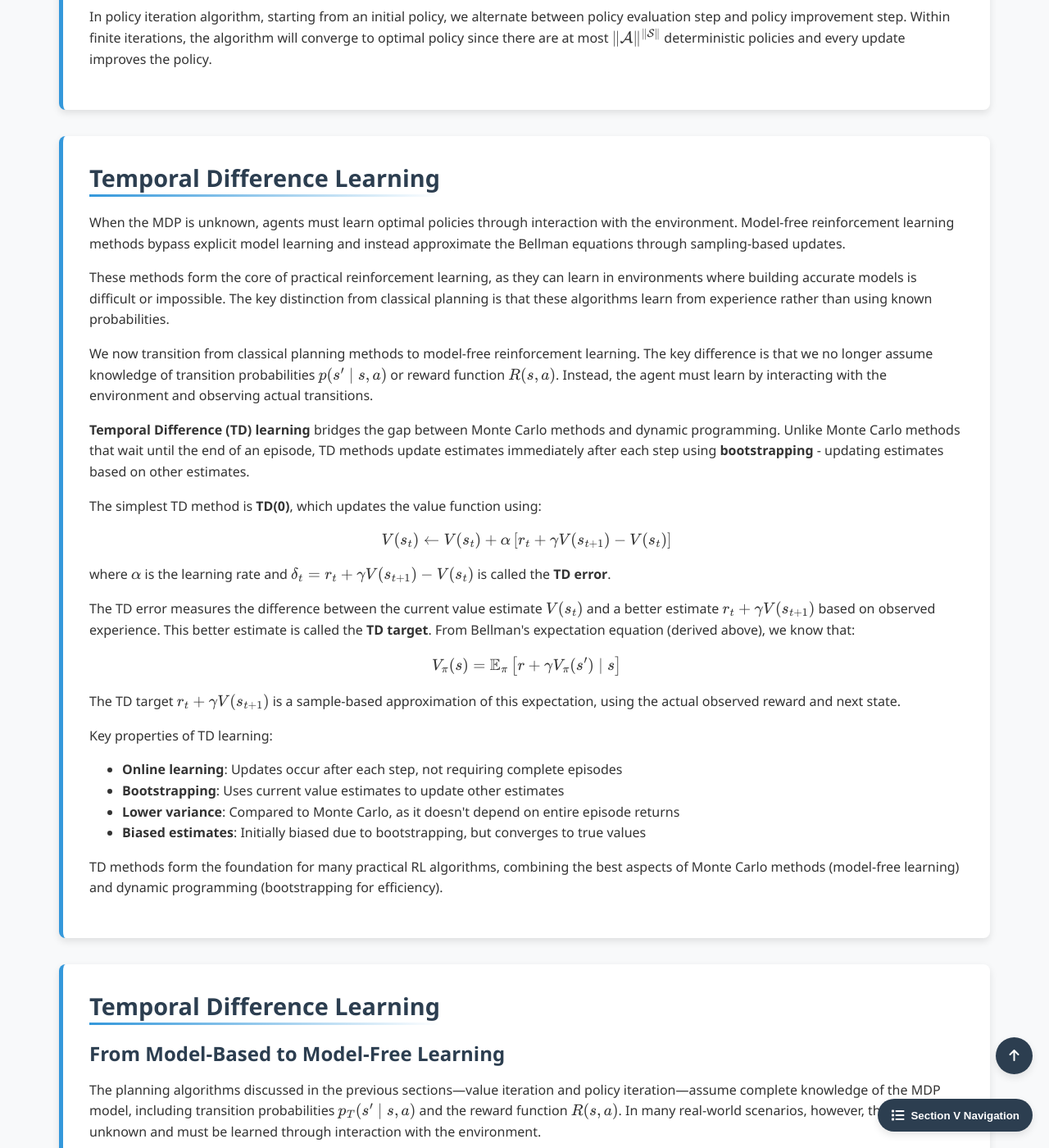
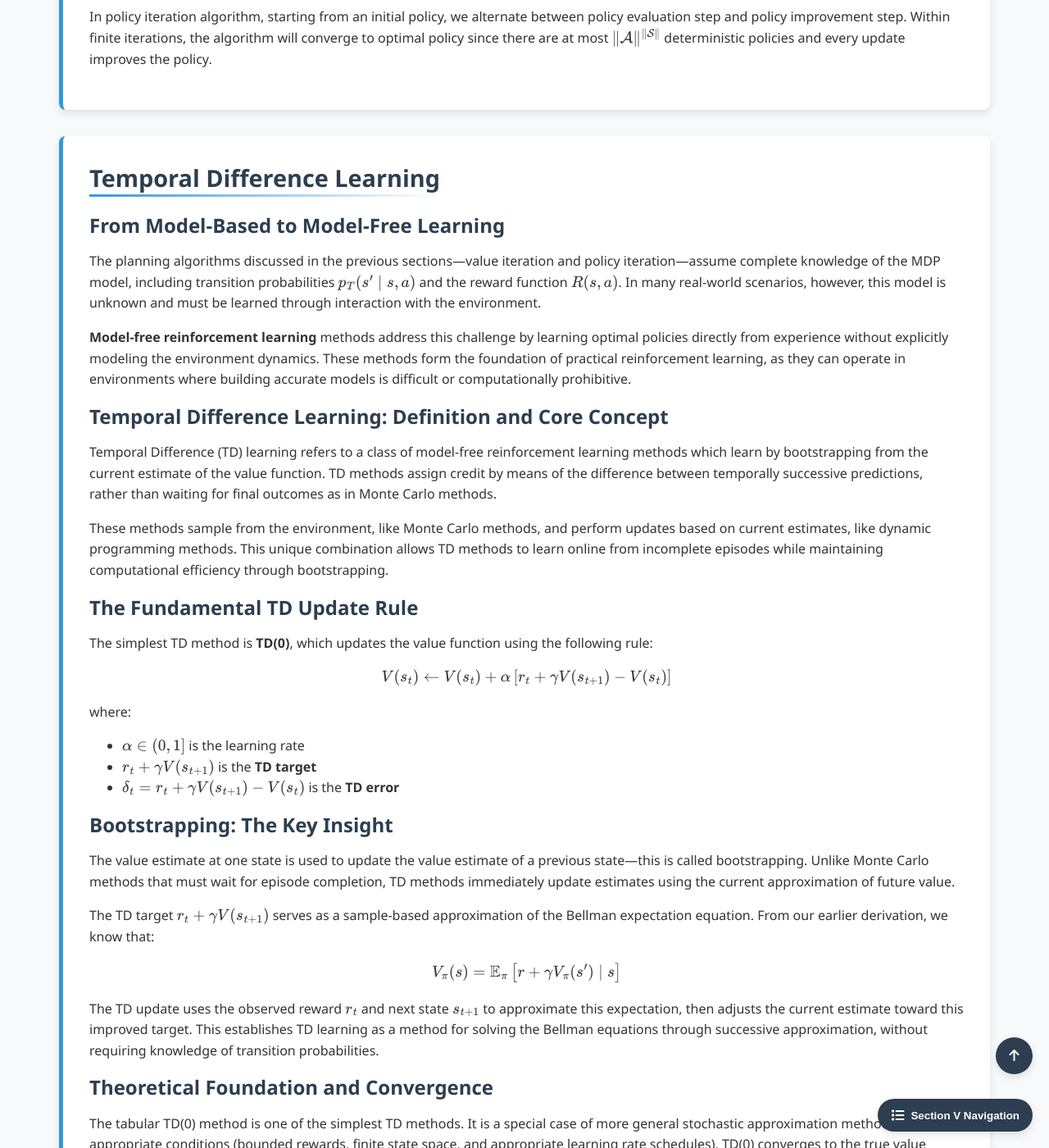
Before and after one commit to Yusukey01/yusukey01.github.io, a Jekyll site: the page built from Mathematics/Machine_learning/intro_RL.html, in a window 1280 px wide and 1400 px high, scrolled down 8302 px. Shown: the whole window at 82% size. Built offline with Jekyll 4.4.1, drawn with Linux system fonts in a browser that asks for light colours.

Commit message:
update RL section

```diff
--- a/Mathematics/Machine_learning/intro_RL.html
+++ b/Mathematics/Machine_learning/intro_RL.html
@@ -523,67 +523,6 @@ uses_python: false
 
             <section id="td" class="section-content">
                 <h2>Temporal Difference Learning</h2>
-                <p>
-                    When the MDP is unknown, agents must learn optimal policies through interaction with the environment.
-                    Model-free reinforcement learning methods bypass explicit model learning and instead approximate the Bellman
-                    equations through sampling-based updates.
-                </p>
-
-                <p>
-                    These methods form the core of practical reinforcement learning, as they can learn in environments where
-                    building accurate models is difficult or impossible. The key distinction from classical planning is that
-                    these algorithms learn from experience rather than using known probabilities.
-                </p>
-
-                <p>
-                    We now transition from classical planning methods to model-free reinforcement learning.
-                    The key difference is that we no longer assume knowledge of transition probabilities \(p(s' \mid s, a)\) or reward function \(R(s, a)\).
-                    Instead, the agent must learn by interacting with the environment and observing actual transitions.
-                </p>
-
-                <p>
-                    <strong>Temporal Difference (TD) learning</strong> bridges the gap between Monte Carlo methods and dynamic programming.
-                    Unlike Monte Carlo methods that wait until the end of an episode, TD methods update estimates immediately after each step
-                    using <strong>bootstrapping</strong> - updating estimates based on other estimates.
-                </p>
-
-                <p>
-                    The simplest TD method is <strong>TD(0)</strong>, which updates the value function using:
-                    \[
-                    V(s_t) \leftarrow V(s_t) + \alpha \left[ r_t + \gamma V(s_{t+1}) - V(s_t) \right]
-                    \]
-                    where \(\alpha\) is the learning rate and \(\delta_t = r_t + \gamma V(s_{t+1}) - V(s_t)\) is called the <strong>TD error</strong>.
-                </p>
-
-                <p>
-                    The TD error measures the difference between the current value estimate \(V(s_t)\) and a better estimate
-                    \(r_t + \gamma V(s_{t+1})\) based on observed experience. This better estimate is called the <strong>TD target</strong>.
-                    From Bellman's expectation equation (derived above), we know that:
-                    \[
-                    V_{\pi}(s) = \mathbb{E}_{\pi} \left[ r + \gamma V_{\pi}(s') \mid s \right]
-                    \]
-                    The TD target \(r_t + \gamma V(s_{t+1})\) is a sample-based approximation of this expectation,
-                    using the actual observed reward and next state.
-                </p>
-
-                <p>
-                    Key properties of TD learning:
-                    <ul style="padding-left: 40px;">
-                    <li><strong>Online learning</strong>: Updates occur after each step, not requiring complete episodes</li>
-                    <li><strong>Bootstrapping</strong>: Uses current value estimates to update other estimates</li>
-                    <li><strong>Lower variance</strong>: Compared to Monte Carlo, as it doesn't depend on entire episode returns</li>
-                    <li><strong>Biased estimates</strong>: Initially biased due to bootstrapping, but converges to true values</li>
-                    </ul>
-                </p>
-
-                <p>
-                    TD methods form the foundation for many practical RL algorithms, combining the best aspects of
-                    Monte Carlo methods (model-free learning) and dynamic programming (bootstrapping for efficiency).
-                </p>
-            </section>
-
-            <section id="td" class="section-content">
-                <h2>Temporal Difference Learning</h2>
 
                 <h3>From Model-Based to Model-Free Learning</h3>
                 <p>
```
